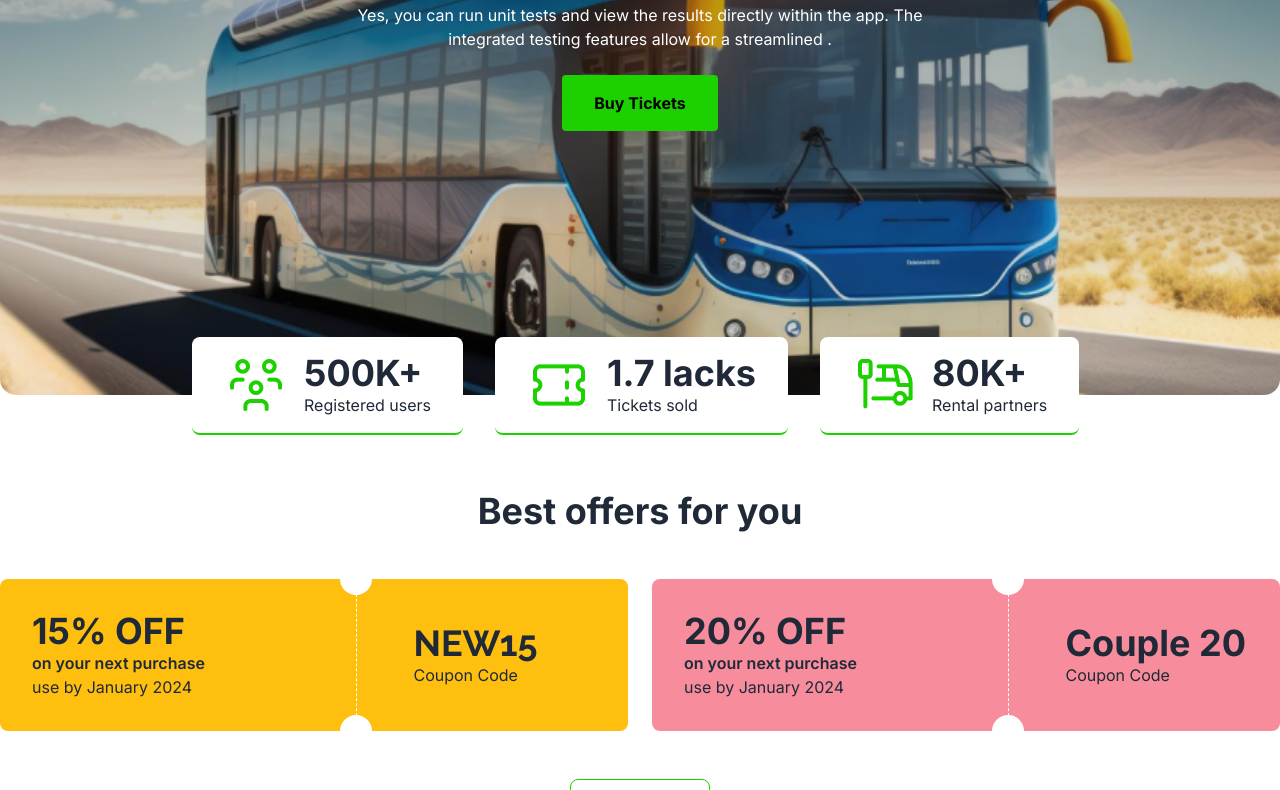
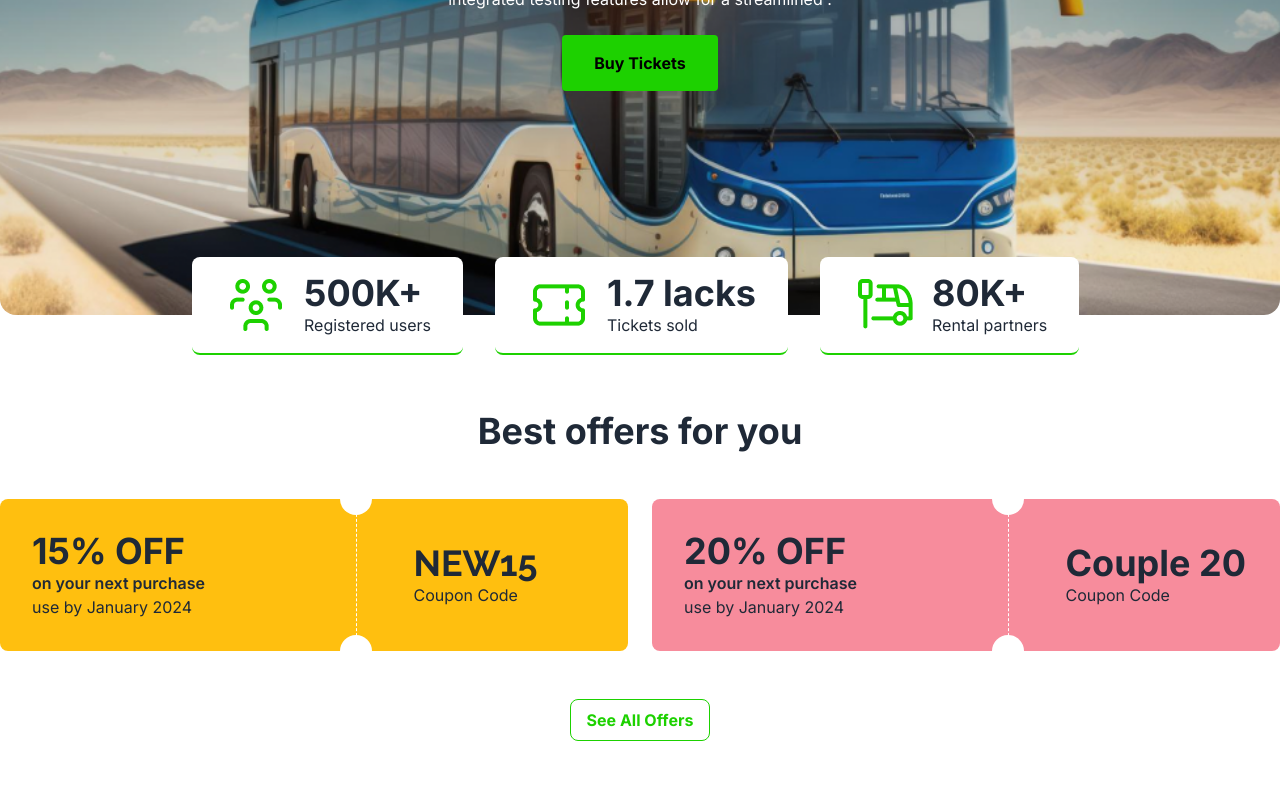
Before and after one commit to devmahmood/b9a5-smart-ticketing, a plain HTML site: page index.html in a window 1280 px wide. Shown: the part 511-1301 px from the top of the page. Drawn offline with nearby package versions, Linux system fonts and the light colour scheme.

Commit message:
Minor Changes

```diff
--- a/index.html
+++ b/index.html
@@ -52,7 +52,7 @@
 
         <!-- Banner section -->
         <div class="relative">
-            <div class="bg-[url('./images/banner.png')] bg-no-repeat bg-cover bg-center rounded-2xl h-screen">
+            <div class="bg-[url('./images/banner.png')] bg-no-repeat bg-cover bg-center rounded-2xl h-[45rem]">
                 <div class=" flex justify-center items-center h-full">
                     <div class="text-center text-white space-y-6">
                         <h1 class="text-4xl lg:text-6xl font-bold raleway-font">
```
